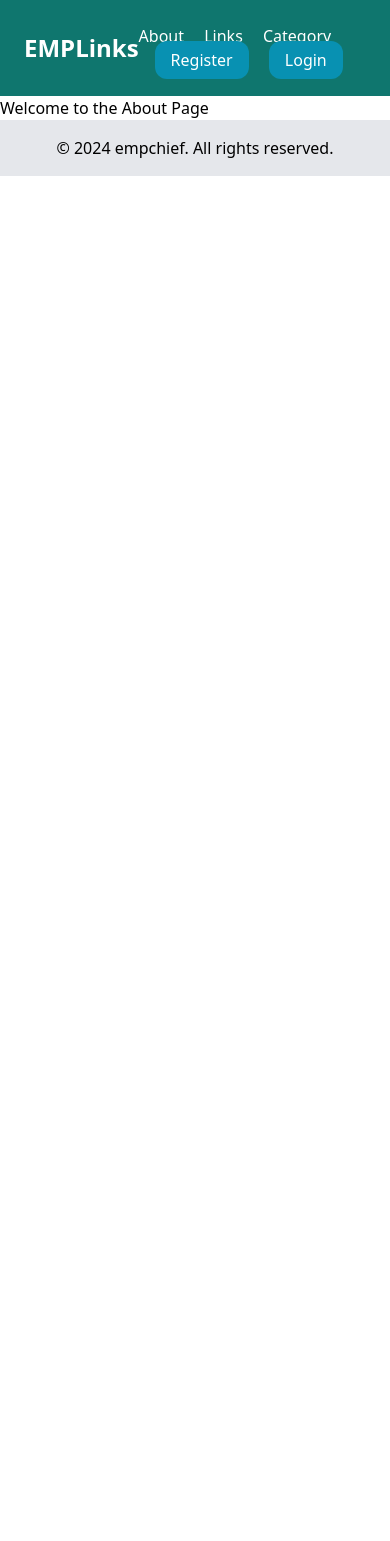
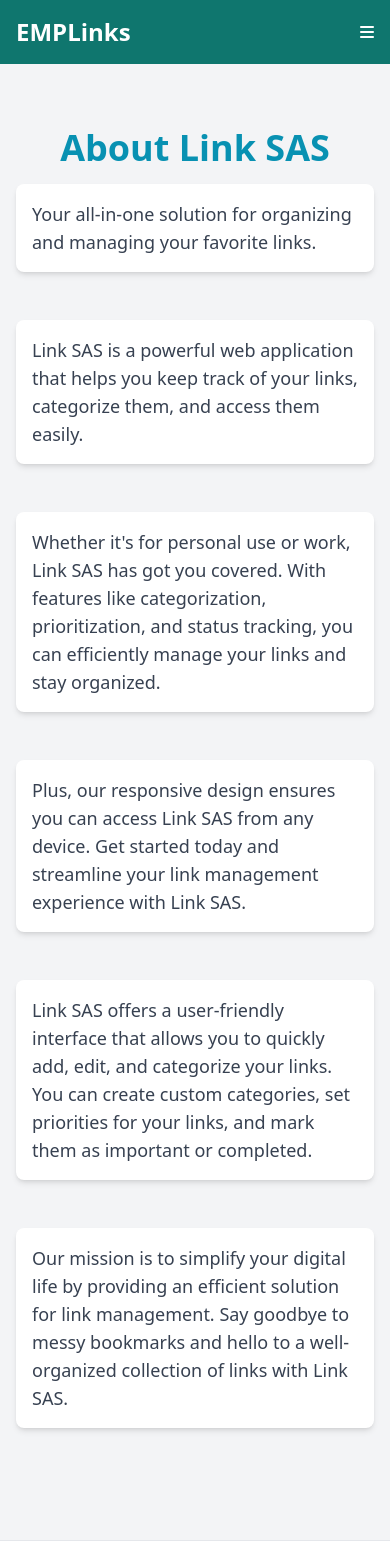
Before and after one commit to EMPChief/Django-SAS, a Django app: page /about/ in a window 390 px wide. Shown: the top 1541 px of the page. Before the commit the page ends 176 px from the top, so only its background shows below. Run offline with Django 5.2, Linux system fonts and the light colour scheme; some libraries are stand-ins or nearby versions.

Commit message:
Update links/views.py and links/urls.py updated the nav bar to be in partials updated so uses hamburger menu on phone added bg color to text updated index updated about

```diff
--- a/core/templates/core/about.html
+++ b/core/templates/core/about.html
@@ -1,7 +1,62 @@
-{% extends "core/base.html" %}
-{%block title%}About{%endblock%}
-{%block content%}
-<div class="container">
-<h1>Welcome to the About Page</h1>
+{% extends 'core/base.html' %}
+
+{% block title %}About Link SAS{% endblock %}
+
+{% block content %}
+<div class="min-h-screen bg-gray-100">
+    <div class="py-16 sm:py-24 md:py-32 lg:py-40 xl:py-48">
+        <div class="container mx-auto px-4">
+            <div class="text-center">
+                <h1 class="text-4xl sm:text-5xl md:text-6xl font-bold text-cyan-600 mb-4">About Link SAS</h1>
+            </div>
+
+            <div class="text-gray-700 mb-12">
+                <div class="bg-white rounded-lg p-4 shadow-md hover:bg-cyan-100 transform hover:scale-105 transition duration-300">
+                    <p class="text-lg sm:text-xl md:text-2xl lg:text-3xl xl:text-4xl">
+                        Your all-in-one solution for organizing and managing your favorite links.
+                    </p>
+                </div>
+            </div>
+
+            <div class="text-gray-700 mb-12">
+                <div class="bg-white rounded-lg p-4 shadow-md hover:bg-cyan-100 transform hover:scale-105 transition duration-300">
+                    <p class="text-lg sm:text-xl md:text-2xl lg:text-3xl xl:text-4xl">
+                        Link SAS is a powerful web application that helps you keep track of your links, categorize them, and access them easily.
+                    </p>
+                </div>
+            </div>
+
+            <div class="text-gray-700 mb-12">
+                <div class="bg-white rounded-lg p-4 shadow-md hover:bg-cyan-100 transform hover:scale-105 transition duration-300">
+                    <p class="text-lg sm:text-xl md:text-2xl lg:text-3xl xl:text-4xl">
+                        Whether it's for personal use or work, Link SAS has got you covered. With features like categorization, prioritization, and status tracking, you can efficiently manage your links and stay organized.
+                    </p>
+                </div>
+            </div>
+
+            <div class="text-gray-700 mb-12">
+                <div class="bg-white rounded-lg p-4 shadow-md hover:bg-cyan-100 transform hover:scale-105 transition duration-300">
+                    <p class="text-lg sm:text-xl md:text-2xl lg:text-3xl xl:text-4xl">
+                        Plus, our responsive design ensures you can access Link SAS from any device. Get started today and streamline your link management experience with Link SAS.
+                    </p>
+                </div>
+            </div>
+            <div class="text-gray-700 mb-12">
+                <div class="bg-white rounded-lg p-4 shadow-md hover:bg-cyan-100 transform hover:scale-105 transition duration-300">
+                    <p class="text-lg sm:text-xl md:text-2xl lg:text-3xl xl:text-4xl">
+                        Link SAS offers a user-friendly interface that allows you to quickly add, edit, and categorize your links. You can create custom categories, set priorities for your links, and mark them as important or completed.
+                    </p>
+                </div>
+            </div>
+
+            <div class="text-gray-700 mb-12">
+                <div class="bg-white rounded-lg p-4 shadow-md hover:bg-cyan-100 transform hover:scale-105 transition duration-300">
+                    <p class="text-lg sm:text-xl md:text-2xl lg:text-3xl xl:text-4xl">
+                        Our mission is to simplify your digital life by providing an efficient solution for link management. Say goodbye to messy bookmarks and hello to a well-organized collection of links with Link SAS.
+                    </p>
+                </div>
+            </div>
+        </div>
+    </div>
 </div>
-{%endblock%}
+{% endblock %}
--- a/core/templates/core/base.html
+++ b/core/templates/core/base.html
@@ -5,24 +5,11 @@
     <meta name="viewport" content="width=device-width, initial-scale=1.0">
     <title>{% block title %}{% endblock %} | EMPLinks</title>
     <script src="https://cdn.tailwindcss.com"></script>
+    <script src="https://cdnjs.cloudflare.com/ajax/libs/intl-tel-input/17.0.8/js/intlTelInput.min.js"></script>
+    <link href="https://cdnjs.cloudflare.com/ajax/libs/font-awesome/6.1.0/css/all.min.css" rel="stylesheet">
 </head>
-<body>
-    <nav class="p-6 flex items-center justify-between bg-teal-700">
-        <a href="{% url 'home' %}" class="text-2xl text-white font-bold">EMPLinks</a>
-
-        <div class="space-x-4">
-            <a href={%url 'about'%} class="text-white">About</a>
-            <a href="#" class="text-white">Links</a>
-            <a href="#" class="text-white">Category</a>
-
-            {% if user.is_authenticated %}
-            <a href="{% url 'logout' %}" class="bg-red-600 text-white rounded-xl px-4 py-2">Logout</a>
-            {% else %}
-            <a href="{% url 'register' %}" class="bg-cyan-600 text-white rounded-xl px-4 py-2">Register</a>
-            <a href="{% url 'login' %}" class="bg-cyan-600 text-white rounded-xl px-4 py-2">Login</a>
-            {% endif %}
-        </div>
-    </nav>
+<body class="font-sans">
+    {% include 'core/partials/nav.html' %}
 
     <main>
         {% block content %}
@@ -32,5 +19,15 @@
     <footer class="bg-gray-200 py-4 text-center">
         &copy; 2024 empchief. All rights reserved.
     </footer>
+
+
+    <script>
+        const menuToggle = document.getElementById('menu-toggle');
+        const menu = document.getElementById('menu');
+
+        menuToggle.addEventListener('click', () => {
+            menu.classList.toggle('hidden');
+        });
+    </script>
 </body>
 </html>
--- /dev/null
+++ b/core/templates/core/partials/nav.html
@@ -0,0 +1,51 @@
+<nav class="bg-teal-700">
+    <div class="container mx-auto px-4">
+        <div class="flex items-center justify-between py-4">
+            <div class="flex items-center">
+                <a href="{% url 'home' %}" class="text-white font-bold">
+                    <span class="text-2xl">EMPLinks</span>
+                </a>
+                <a href="{% url 'home' %}" class="ml-4 hidden sm:block text-base cursor-pointer text-white font-bold">Home</a>
+                <a href="{% url 'about' %}" class="ml-4 hidden sm:block text-base cursor-pointer text-white font-bold">About</a>
+            </div>
+
+            <div class="sm:hidden">
+                <button id="menu-toggle" class="text-white">
+                    <i class="fas fa-bars"></i>
+                </button>
+            </div>
+
+            <div class="hidden sm:flex items-center space-x-4 text-lg">
+                {% if user.is_authenticated %}
+                    <a href="{% url 'links' %}" class="text-white bg-cyan-700 hover:bg-cyan-800 transition-colors duration-300 ease-in rounded-xl">Links</a>
+                    <a href="/" class="text-white bg-yellow-700 hover:bg-yellow-800 transition-colors duration-300 ease-in rounded-xl">Categories</a>
+                    <a href="{% url 'create-link' %}" class="text-white bg-purple-700 hover:bg-purple-800 transition-colors duration-300 ease-in rounded-xl">Create Link</a>
+                    <a href="{% url 'create-category' %}" class="text-white bg-indigo-700 hover:bg-indigo-800 transition-colors duration-300 ease-in rounded-xl">Create Category</a>
+                    <a href="{% url 'logout' %}" class="text-white bg-red-700 hover:bg-red-800 transition-colors duration-300 ease-in rounded-xl">Logout</a>
+                {% else %}
+                    <a href="{% url 'register' %}" class="text-white bg-blue-700 hover:bg-blue-800 transition-colors duration-300 ease-in rounded-xl">Register</a>
+                    <a href="{% url 'login' %}" class="text-white bg-green-700 hover:bg-green-800 transition-colors duration-300 ease-in rounded-xl">Login</a>
+                {% endif %}
+            </div>
+        </div>
+    </div>
+    <div id="menu" class="hidden sm:hidden bg-teal-700">
+        <div class="container mx-auto px-4 py-4">
+            <div class="space-y-4">
+                <a href="{% url 'home' %}" class="block text-white cursor-pointer">Home</a>
+                <a href="{% url 'about' %}" class="block text-white cursor-pointer">About</a>
+
+                {% if user.is_authenticated %}
+                    <a href="{% url 'links' %}" class="block text-white">Links</a>
+                    <a href="/" class="block text-white">Categories</a>
+                    <a href="{% url 'create-link' %}" class="block text-white">Create Link</a>
+                    <a href="{% url 'create-category' %}" class="block text-white">Create Category</a>
+                    <a href="{% url 'logout' %}" class="block text-white">Logout</a>
+                {% else %}
+                    <a href="{% url 'register' %}" class="block text-white">Register</a>
+                    <a href="{% url 'login' %}" class="block text-white">Login</a>
+                {% endif %}
+            </div>
+        </div>
+    </div>
+</nav>
--- a/links/forms.py
+++ b/links/forms.py
@@ -22,8 +22,6 @@ class CategoryForm(forms.ModelForm):
         return category
 
 
-from django import forms
-from .models import Category, Link
 
 class LinkForm(forms.ModelForm):
     class Meta:
--- a/links/urls.py
+++ b/links/urls.py
@@ -1,8 +1,9 @@
 from django.contrib import admin
 from django.urls import path, include
-from .views import create_category, create_link
+from .views import create_category, create_link, links
 
 urlpatterns = [
     path('create-category/', create_category, name='create-category'),
     path('create-link/', create_link, name='create-link'),
+    path('', links, name='links')
 ]
```
Also changed, not shown: core/templates/core/index.html (+31 -6 lines), links/views.py (+10 -0 lines), db.sqlite3, links/templates/links/links.html (added).
